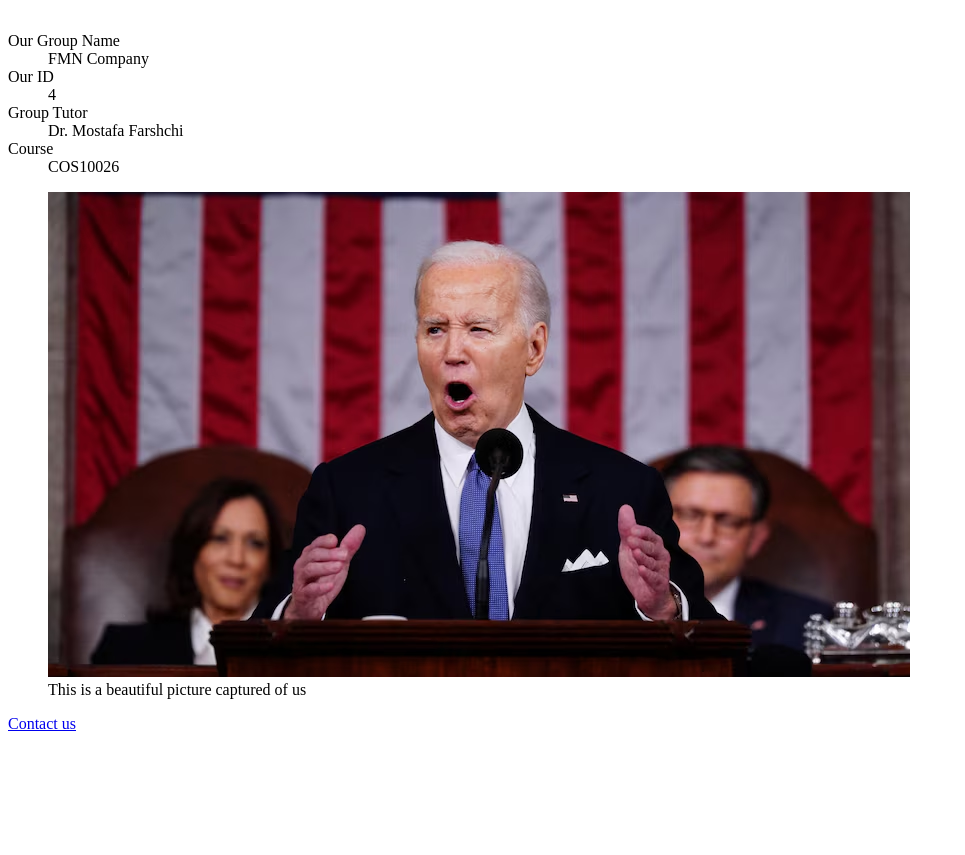
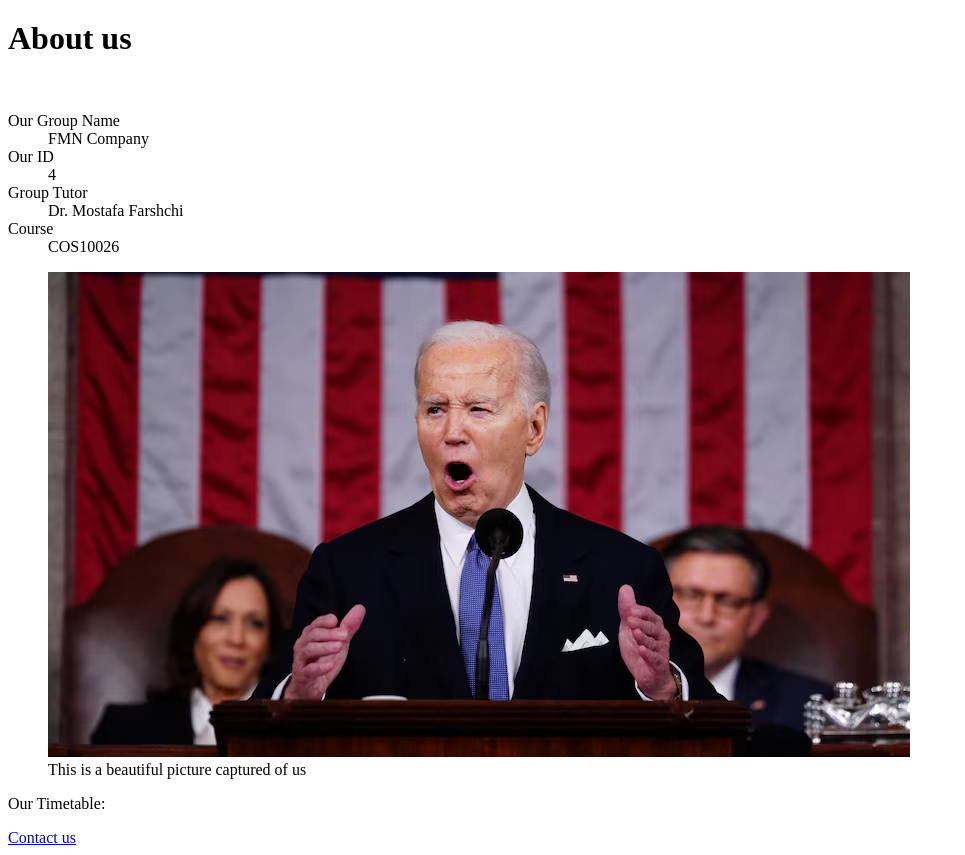
Before and after one commit to 45rfew/10026, a plain HTML site: page assignment/about.html in a window 1280 px wide. Shown: the part 72-927 px from the top of the page, without its empty margins (0-965 px from the left). Before the commit the page ends 813 px from the top, so only its background shows below. Drawn offline with Linux system fonts and the light colour scheme.

Commit message:
Update about.html

```diff
--- a/assignment/about.html
+++ b/assignment/about.html
@@ -18,6 +18,7 @@
                 <a href = "apply.html">Apply</a>
                 <a href = "" class = "active">About</a>
             </div>
+            <h1>About us</h1>
             <br>
         </header>
         <div class = "about-desc">
@@ -38,6 +39,11 @@
                 <figcaption>This is a beautiful picture captured of us</figcaption>
               </figure>
         </div>
+        <div class = "timetable">
+            <p>Our Timetable:</p>
+            <th>
+            </th>
+        </div>
         <footer>
             <div class = footer>
                 <a href="mailto:fmn@real.email.com">Contact us</a>
```
